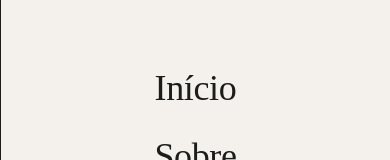
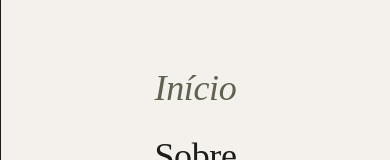
Before and after one commit to renanpontez/athelie, a Next.js app: page / in a window 390 px wide. Both pictures are taken after a click on the button "Abrir menu". Shown: the part 138-298 px from the top of the page. Built offline with nearby package versions, Linux system fonts and the light colour scheme; no server answers.

Commit message:
ui: add active nav state to header + mobile menu (sage accent + italic on mobile)

```diff
--- a/components/layout/Header.tsx
+++ b/components/layout/Header.tsx
@@ -1,6 +1,7 @@
 "use client";
 
 import Link from "next/link";
+import { usePathname } from "next/navigation";
 import { useEffect, useState, type CSSProperties } from "react";
 import { cn } from "@/lib/utils";
 import { ArchIcon } from "@/components/ui/ArchIcon";
@@ -11,8 +12,16 @@ import { navigation, studio } from "@/lib/content";
 const reveal = (i: number) =>
   ({ "--reveal-i": i } as CSSProperties);
 
+// Active when the current pathname matches the link or is nested under it.
+// Root "/" is matched exactly so it doesn't light up on every page.
+function isNavActive(pathname: string, href: string) {
+  if (href === "/") return pathname === "/";
+  return pathname === href || pathname.startsWith(href + "/");
+}
+
 export function Header() {
   const [scrolled, setScrolled] = useState(false);
+  const pathname = usePathname() ?? "/";
 
   useEffect(() => {
     const onScroll = () => setScrolled(window.scrollY > 24);
@@ -46,16 +55,25 @@ export function Header() {
           {/* right group: nav + conversar pill */}
           <div className="hidden md:flex items-center gap-10">
             <nav className="flex items-center gap-8" aria-label="primary">
-              {navigation.map((item, i) => (
+              {navigation.map((item, i) => {
+                const active = isNavActive(pathname, item.href);
+                return (
                   <Link
                     key={item.href}
                     href={item.href}
-                  className="nav-reveal pretty-link font-mono-label text-ink"
+                    aria-current={active ? "page" : undefined}
+                    className={cn(
+                      "nav-reveal pretty-link font-mono-label transition-colors duration-300",
+                      active
+                        ? "text-sage-dark"
+                        : "text-ink hover:text-sage-dark"
+                    )}
                     style={reveal(i + 2)}
                   >
                     {item.label}
                   </Link>
-              ))}
+                );
+              })}
             </nav>
 
             <a
--- a/components/layout/MobileMenu.tsx
+++ b/components/layout/MobileMenu.tsx
@@ -1,15 +1,23 @@
 "use client";
 
 import { useState } from "react";
+import { usePathname } from "next/navigation";
 import {
   Sheet,
   SheetContent,
   SheetTrigger,
 } from "@/components/ui/sheet";
+import { cn } from "@/lib/utils";
 import { navigation, studio } from "@/lib/content";
+
+function isNavActive(pathname: string, href: string) {
+  if (href === "/") return pathname === "/";
+  return pathname === href || pathname.startsWith(href + "/");
+}
 
 export function MobileMenu() {
   const [open, setOpen] = useState(false);
+  const pathname = usePathname() ?? "/";
 
   return (
     <Sheet open={open} onOpenChange={setOpen}>
@@ -28,16 +36,25 @@ export function MobileMenu() {
           className="flex-1 flex flex-col items-center justify-center gap-8 text-center"
           aria-label="mobile"
         >
-          {navigation.map((item) => (
+          {navigation.map((item) => {
+            const active = isNavActive(pathname, item.href);
+            return (
               <a
                 key={item.href}
                 href={item.href}
+                aria-current={active ? "page" : undefined}
                 onClick={() => setOpen(false)}
-              className="font-display text-4xl leading-none text-ink transition-colors duration-300 hover:text-sage-dark"
+                className={cn(
+                  "font-display text-4xl leading-none transition-colors duration-300",
+                  active
+                    ? "text-sage-dark italic"
+                    : "text-ink hover:text-sage-dark"
+                )}
               >
                 {item.label}
               </a>
-          ))}
+            );
+          })}
         </nav>
 
         <div className="flex flex-col items-center gap-4 pb-10">
```
Lines whose indentation alone changed are shown as unchanged.
